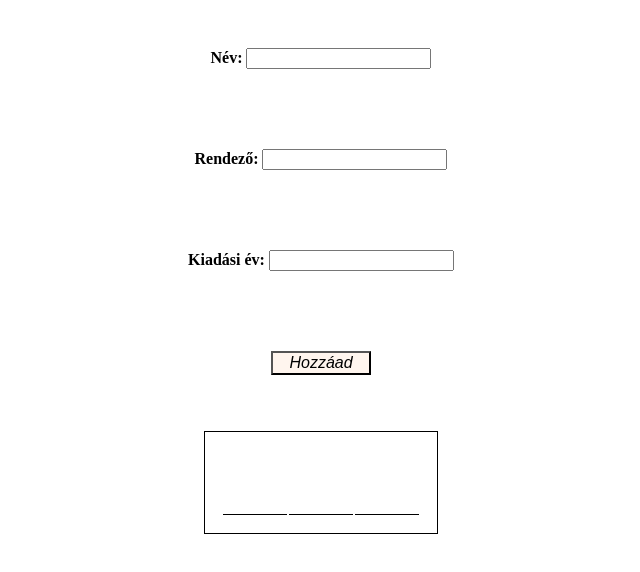
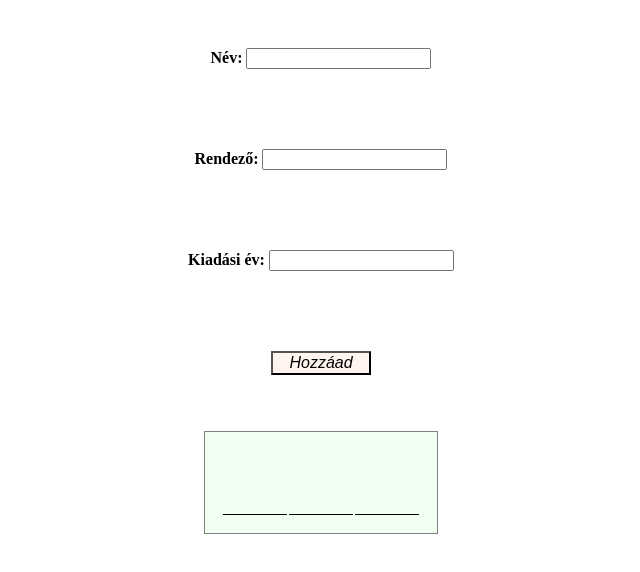
Before and after one commit to SomaHam44/MoziFilmek, a plain HTML site: page index.html in a window 1280 px wide. Both pictures are taken after a click on the button "Hozzáad". Shown: the whole page, without its empty margins (319-959 px from the left). Drawn offline with Linux system fonts and the light colour scheme.

Commit message:
Utolsó módosítások, újítások

```diff
--- a/main.css
+++ b/main.css
@@ -5,6 +5,7 @@ div {
     margin-top: 1em;
     margin-bottom: 1em;
     text-align: center;
+
 }
 button {
     background-color:seashell;
@@ -12,14 +13,16 @@ button {
     font-size: 1em;
     width:100px;
     margin-bottom: 0.5em;
+    text-shadow: 1em;
 
 }
 #tabla {
-    border: 1px solid black;
+    border: 1px solid grey;
     padding: 1em;
     margin-left: auto;
     margin-right: auto;
     margin-bottom: 1em;
+    background-color:honeydew;
 
 }
 td {
--- a/main.js
+++ b/main.js
@@ -35,11 +35,13 @@ function hozzaadas() {
     }
     tablazat += "</table>";
     document.getElementById("tabla").innerHTML = tablazat;
+    tablazat = "";
 
 }
 
 
 document.getElementById("hozza").addEventListener("click", hozzaadas);
+
 
 
 
```
